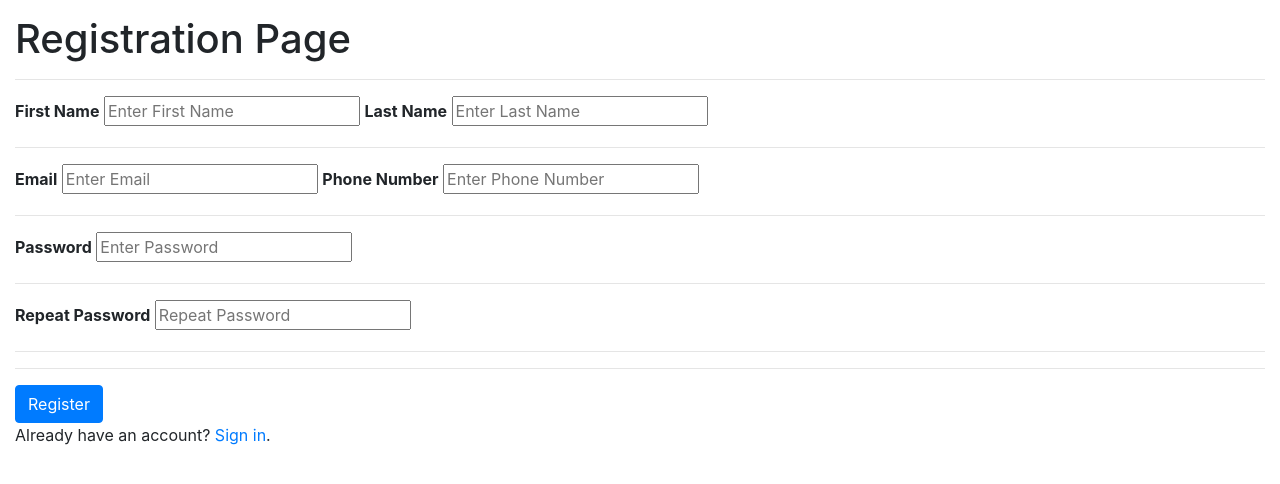
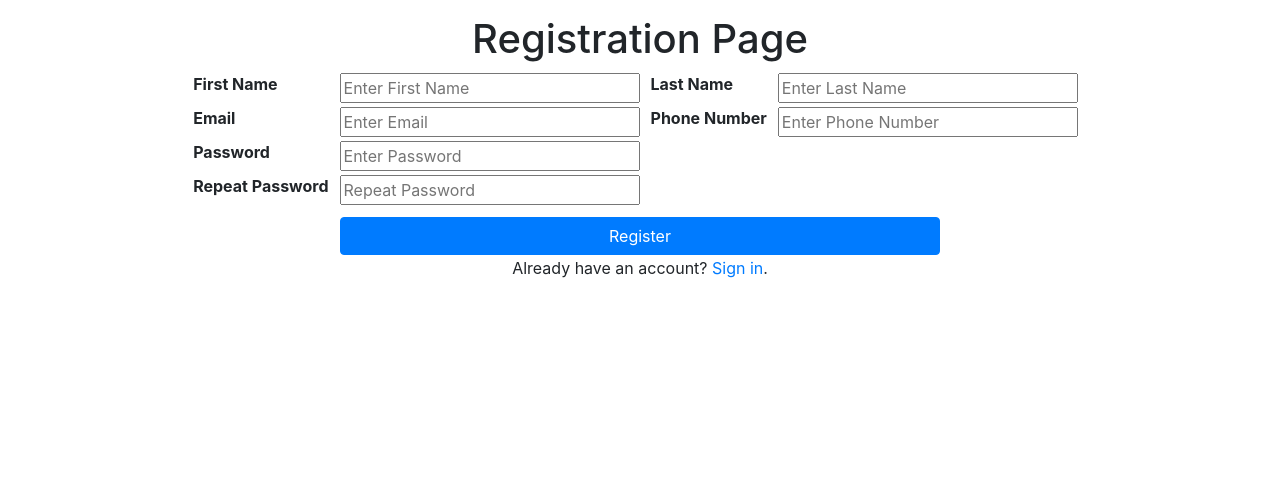
Before and after one commit to melsaqui/CSSECDV-MP, a Flask app: page /register in a window 1280 px wide. Shown: the top 484 px of the page. Run offline with Flask 3, Linux system fonts and the light colour scheme; some libraries are stand-ins or nearby versions.

Commit message:
frontend stuff

```diff
--- a/web_app/controllers/AdminControllers.py
+++ b/web_app/controllers/AdminControllers.py
@@ -8,7 +8,6 @@ import re
 from werkzeug.utils import secure_filename
 import sys
 from datetime import timedelta
-#from AuthControllers import
 #from flask_bootstrap import Bootstrap4
 #bootstrap = Bootstrap4()
 import pandas as pd
--- a/web_app/controllers/ProfileControllers.py
+++ b/web_app/controllers/ProfileControllers.py
@@ -20,7 +20,6 @@ def profile():
         cursor = mysql.connection.cursor(MySQLdb.cursors.DictCursor)
         cursor.execute('SELECT * FROM `cssecdv-mp`.accounts WHERE email = %s and id = %s', (session['email'], session['id'],))
         account = cursor.fetchone()
-
 
         return render_template('profile.html',admin=account['admin'],info=account)
     else:
--- a/web_app/templates/reg.html
+++ b/web_app/templates/reg.html
@@ -17,36 +17,42 @@
      crossorigin="anonymous">
     </script>
     </head>
-<body style ="padding: 15px;">
+<body style ="padding: 15px; text-align: center;">
 <h1>Registration Page</h1>
 <form action = '\register', method = "POST">
-    <div>
+    <div class="row justify-content-center">
         <div class="msg" style="color: red;">{{msg}}</div>
+        <table style="text-align: left; padding:10px" >
+            <tr>
+                <td style="padding-right:10px;"><label for="fname"><b>First Name</b></label></td>
+                <td style="padding-right:10px"><input type="text" style="width:300px;" placeholder="Enter First Name" name="fname" id="fname" required></td>
+                <td style="padding-right:10px"><label for="lname"><b>Last Name</b></label></td>
+                <td style="padding-right:10px"><input type="text" style="width:300px;"placeholder="Enter Last Name" name="lname" id="lname" required></td>
 
-        <hr>
-        <label for="fname"><b>First Name</b></label>
-        <input type="text" placeholder="Enter First Name" name="fname" id="fname" required>
+            </tr>
 
-        <label for="lname"><b>Last Name</b></label>
-        <input type="text" placeholder="Enter Last Name" name="lname" id="lname" required>
-        <hr>
+            <tr>
+                <td style="padding-right:10px"><label for="email"><b>Email</b></label></td>
+                <td style="padding-right:10px"><input type="text"  style="width:300px;" placeholder="Enter Email" name="email" id="email" required></td>
+                <td style="padding-right:10px"><label for="phone"><b>Phone Number</b></label></td>
+                <td style="padding-right:10px"><input type="text"  style="width:300px;"placeholder="Enter Phone Number" name="phone" id="phone" required></td>
+            </tr>
+            <tr>
+                <td style="padding-right:10px"><label for="psw"><b>Password</b></label></td>
+                <td style="padding-right:10px"><input type="password" style="width:300px;" placeholder="Enter Password" name="psw" id="psw" required></td>
+            </tr>
+            <tr>
+                <td style="padding-right:10px"><label for="psw-repeat"><b>Repeat Password</b></label></td>
+                <td style="padding-right:10px"><input type="password"  style="width:300px;" placeholder="Repeat Password" name="psw-repeat" id="psw-repeat" required></td>
+            </tr>
 
-        <label for="email"><b>Email</b></label>
-        <input type="text" placeholder="Enter Email" name="email" id="email" required>
-
-        <label for="phone"><b>Phone Number</b></label>
-        <input type="text" placeholder="Enter Phone Number" name="phone" id="phone" required>
-        <hr>
-        <label for="psw"><b>Password</b></label>
-        <input type="password" placeholder="Enter Password" name="psw" id="psw" required>
-        <hr>
-        <label for="psw-repeat"><b>Repeat Password</b></label>
-        <input type="password" placeholder="Repeat Password" name="psw-repeat" id="psw-repeat" required>
-        <hr>
+            <tr>
         <!--label for="img"><b>Profile picture</b></label>
         <input type="file" id="img" name="img" required-->
-        <hr>
-        <button type="submit" class="btn btn-primary registerbtn">Register</button>
+
+                <td style="padding-top:10px; text-align: center;" colspan="4"><button style="width: 600px" type="submit" class="btn btn-primary registerbtn">Register</button></td>
+            </tr>
+        </table>
 
 
     </div>
```
Also changed, not shown: web_app/templates/admin.html (+6 -2 lines), web_app/templates/login.html (+15 -14 lines).
